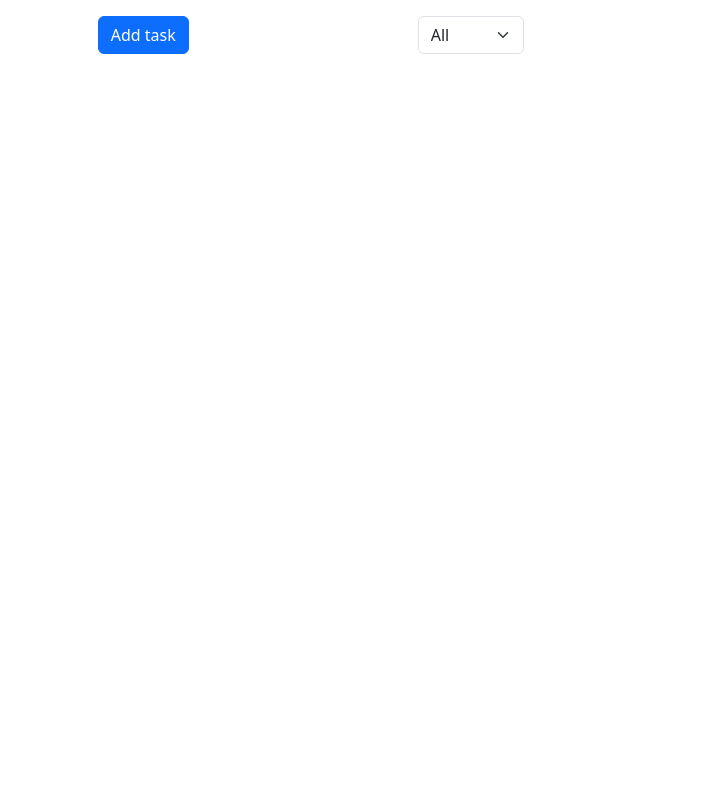
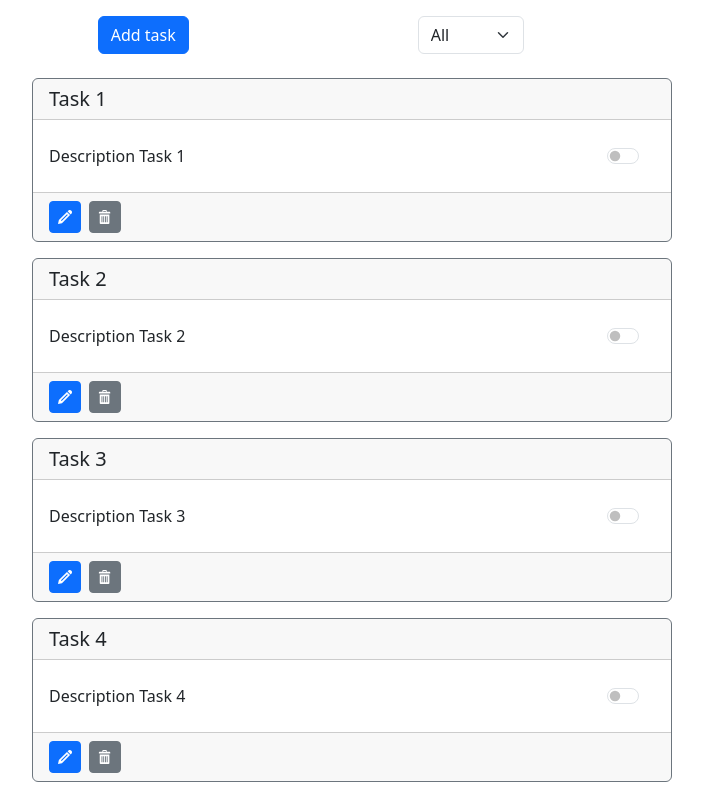
Before and after one commit to Samokhvalova-Nata/test-task-pr_volt, a React (Create React App) app: page / in a window 1280 px wide. Shown: the top 796 px of the page, without its empty margins (329-1032 px from the left). Built offline with nearby package versions, Linux system fonts and the light colour scheme.

Commit message:
Add Task list

```diff
--- a/package.json
+++ b/package.json
@@ -44,8 +44,5 @@
       "last 1 firefox version",
       "last 1 safari version"
     ]
-  },
-  "devDependencies": {
-    "@wemake-services/eslint-config-javascript": "^2.1.1"
   }
 }
--- a/src/components/App.jsx
+++ b/src/components/App.jsx
@@ -1,11 +1,12 @@
 import { Toaster } from "react-hot-toast"
 import { AppBar } from "./AppBar/app-bar"
+import { TaskList } from "./TaskList"
 
 export const App = () => {
   return (
     <>
       <AppBar/>
-      {/* <TaskList/> */}
+      <TaskList/>
       <Toaster position="top-right" reverseOrder={false} />
     </>
   )
--- /dev/null
+++ b/src/components/EditModal/edit-modal.jsx
@@ -0,0 +1,59 @@
+import { useState } from 'react'
+import { useDispatch } from 'react-redux'
+import { toast } from 'react-hot-toast'
+import Stack from 'react-bootstrap/Stack'
+import Button from 'react-bootstrap/Button'
+import Form from 'react-bootstrap/Form'
+import Modal from 'react-bootstrap/Modal'
+import { editTask, toggleCompleted } from 'redux/tasks-slice'
+
+export const EditModal = ({ id, title, description, completed, isOpen, onClose }) => {
+  const [taskTitle, setTaskTitle] = useState(title)
+  const [taskDescription, setTaskDescription] = useState(description)
+  const [validated, setValidated] = useState(false)
+  const dispatch = useDispatch()
+
+  const handleToggle = () => dispatch(toggleCompleted(id))
+
+  const handleSubmit = (event) => {
+    event.preventDefault()
+    const form = event.currentTarget
+    if (form.checkValidity() === false) {
+      event.stopPropagation()
+    }
+    setValidated(true)
+    if (validated) {
+      dispatch(editTask({ id, title: taskTitle, description: taskDescription, completed }))
+      toast.success(`${taskTitle} is changed`)
+      onClose()
+    }
+  }
+
+  return (
+    <Modal show={isOpen} onHide={onClose} aria-labelledby="contained-modal-title-vcenter" centered>
+      <Modal.Header closeButton>
+        <Modal.Title>Change task</Modal.Title>
+      </Modal.Header>
+      <Modal.Body>
+        <Form noValidate validated={validated} onSubmit={handleSubmit}>
+          <Form.Group className="mb-3" controlId="status">
+            <Form.Check type="switch" id="status-switch" label="Completed" checked={completed} onChange={handleToggle}/>
+          </Form.Group>
+          <Form.Group className="mb-3" controlId="title">
+            <Form.Label>Title</Form.Label>
+            <Form.Control required type="text" autoFocus name="title" value={taskTitle} onChange={e => setTaskTitle(e.target.value)}/>
+            <Form.Control.Feedback type="invalid">Enter task title</Form.Control.Feedback>
+          </Form.Group>
+          <Form.Group className="mb-3" controlId="description">
+            <Form.Label>Description</Form.Label>
+              <Form.Control as="textarea" rows={2} name="description" value={taskDescription} onChange={e => setTaskDescription(e.target.value)}/>
+          </Form.Group>
+          <Stack direction="horizontal" gap={2}>
+            <Button type="submit">Save</Button>
+            <Button type="button" variant="secondary" onClick={onClose}>Cancel</Button>
+          </Stack>
+        </Form>
+      </Modal.Body>
+    </Modal>
+  )
+}
--- /dev/null
+++ b/src/components/EditModal/index.js
@@ -0,0 +1 @@
+export * from './edit-modal';
--- /dev/null
+++ b/src/components/NoTasks/index.js
@@ -0,0 +1 @@
+export * from './no-tasks';
--- /dev/null
+++ b/src/components/NoTasks/no-tasks.jsx
@@ -0,0 +1,10 @@
+import Card from 'react-bootstrap/Card'
+
+export const NoTasks = () => {
+  return (
+    <Card as="div" style={{ width: '40rem' }} border="primary" className="my-4 mx-auto p-4 d-flex justify-content-center align-items-center">
+      <Card.Title>There is no tasks yet</Card.Title>
+      <Card.Text>Click button "Add task" for start</Card.Text>
+    </Card>
+  )
+}
--- a/src/components/StatusFilter/status-filter.js
+++ b/src/components/StatusFilter/status-filter.jsx
@@ -12,5 +12,5 @@ export const StatusFilter = () => {
       <option value="active">Active</option>
       <option value="completed">Completed</option>
     </Form.Select>
-  );
-};
+  )
+}
--- a/src/components/TaskForm/task-form.js
+++ b/src/components/TaskForm/task-form.jsx
@@ -29,7 +29,7 @@ export const TaskForm = () => {
     setValidated(true);
     if (validated && title !== '') {
       dispatch(addTask(title, description));
-      toast.success(`Task ${title} added`);
+      toast.success(`${title} is added`);
       handleClose();
     }
   }
--- /dev/null
+++ b/src/components/TaskItem/index.js
@@ -0,0 +1 @@
+export * from './task-item';
--- /dev/null
+++ b/src/components/TaskItem/task-item.jsx
@@ -0,0 +1,50 @@
+import { useDispatch } from "react-redux"
+import { useState } from "react"
+import { toast } from 'react-hot-toast'
+import { ImBin, ImPencil } from 'react-icons/im'
+import Button from 'react-bootstrap/Button'
+import Form from 'react-bootstrap/Form'
+import Stack from 'react-bootstrap/Stack'
+import Card from 'react-bootstrap/Card'
+import { deleteTask, toggleCompleted } from 'redux/tasks-slice'
+import { EditModal } from "components/EditModal"
+
+export const TaskItem = ({ id, title, description, completed }) => {
+  const [isShowModal, setIsShowModal] = useState(false)
+  const dispatch = useDispatch()
+
+  const handleDelete = () => {
+    dispatch(deleteTask(id));
+    toast.success(`${title} is deleted`);
+  }
+
+  const handleToggle = () => dispatch(toggleCompleted(id))
+  const toggleModal = () => setIsShowModal(prev => !prev)
+
+  return (
+    <>
+      <Card as="li" style={{ width: '40rem' }} border="secondary"className="my-2">
+        <Card.Header as="h5">{title}</Card.Header>
+        <Card.Body>
+          <Stack direction="horizontal">
+            <Card.Text className="m-0">{description}</Card.Text>
+            <Form.Check className="p-2 ms-auto" type="switch" id="status-switch" checked={completed} onChange={handleToggle}/>
+          </Stack>
+        </Card.Body>
+        <Card.Footer>
+          <Stack direction="horizontal" gap={2} className="ms-auto">
+            <Button size="sm" onClick={toggleModal} style={{ width: '2rem', height: '2rem' }} className="d-flex justify-content-center align-items-center">
+              <ImPencil size={16}/>
+            </Button>
+            <Button size="sm" variant="secondary" onClick={handleDelete} style={{ width: '2rem', height: '2rem' }} className="d-flex justify-content-center align-items-center">
+              <ImBin size={16}/>
+            </Button>
+          </Stack>
+        </Card.Footer>
+      </Card>
+      {isShowModal && (
+        <EditModal id={id} title={title} description={description} completed={completed} isOpen={isShowModal} onClose={toggleModal}/>
+      )}
+    </>
+  )
+}
--- /dev/null
+++ b/src/components/TaskList/index.js
@@ -0,0 +1 @@
+export * from './task-list';
--- /dev/null
+++ b/src/components/TaskList/task-list.jsx
@@ -0,0 +1,24 @@
+import { useSelector } from 'react-redux'
+import Container from 'react-bootstrap/Container'
+import ListGroup from 'react-bootstrap/ListGroup'
+import { TaskItem } from 'components/TaskItem'
+import { NoTasks } from 'components/NoTasks'
+import { selectVisibleTasks } from 'redux/selectors'
+
+export const TaskList = () => {
+  const visibleTasks = useSelector(selectVisibleTasks)
+
+  return (
+    <Container as="main">
+      {visibleTasks.length > 0 ? (
+        <ListGroup as="ul" className="mx-auto w-50">
+          {visibleTasks.map(({ id, title, description, completed }) => (
+            <TaskItem key={id} id={id} title={title} description={description} completed={completed}/>
+          ))}
+        </ListGroup>
+      ) : (
+        <NoTasks/>
+      )}
+    </Container>
+  )
+}
```
Also changed, not shown: 1 other file (tests, documents, lock files or other folders).
